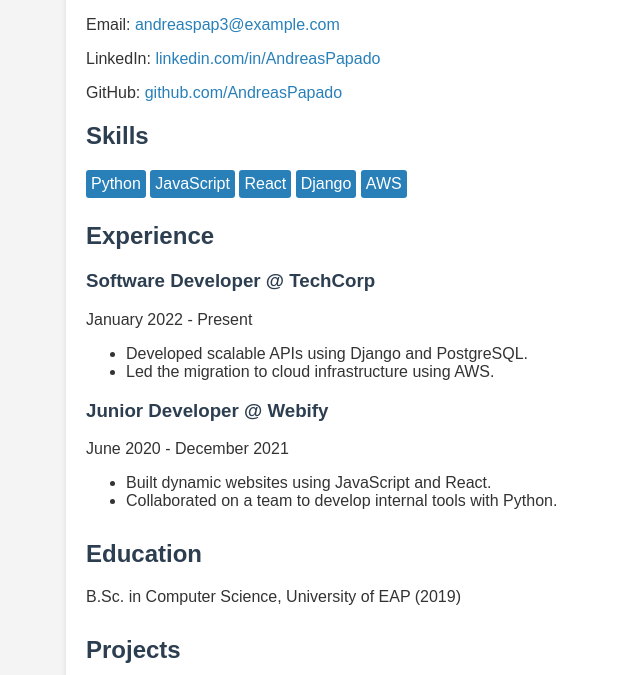
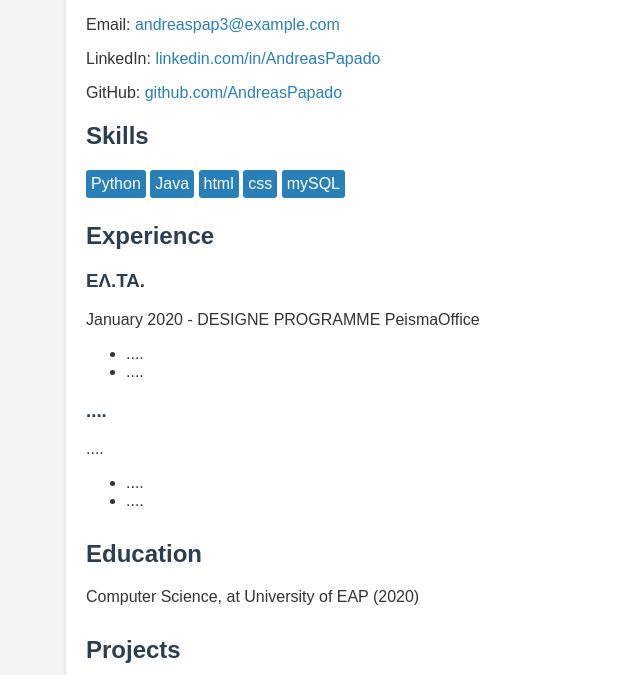
Before and after one commit to PapadoAndreas/Test_repo.md, a plain HTML site: page index.html in a window 1280 px wide. Shown: the part 125-800 px from the top of the page, without its empty margins (42-682 px from the left). Drawn offline with Linux system fonts and the light colour scheme.

Commit message:
Update index.html

```diff
--- a/index.html
+++ b/index.html
@@ -67,41 +67,41 @@
         <div class="skills">
             <ul>
                 <li>Python</li>
-                <li>JavaScript</li>
-                <li>React</li>
-                <li>Django</li>
-                <li>AWS</li>
+                <li>Java</li>
+                <li>html</li>
+                <li>css</li>
+                <li>mySQL</li>
             </ul>
         </div>
 
         <h2>Experience</h2>
         <div class="experience">
-            <h3>Software Developer @ TechCorp</h3>
-            <p>January 2022 - Present</p>
+            <h3>ΕΛ.ΤΑ.</h3>
+            <p>January 2020 - DESIGNE PROGRAMME PeismaOffice</p>
             <ul>
-                <li>Developed scalable APIs using Django and PostgreSQL.</li>
-                <li>Led the migration to cloud infrastructure using AWS.</li>
+                <li>....</li>
+                <li>....</li>
             </ul>
 
-            <h3>Junior Developer @ Webify</h3>
-            <p>June 2020 - December 2021</p>
+            <h3>....</h3>
+            <p>....</p>
             <ul>
-                <li>Built dynamic websites using JavaScript and React.</li>
-                <li>Collaborated on a team to develop internal tools with Python.</li>
+                <li>....</li>
+                <li>....</li>
             </ul>
         </div>
 
         <h2>Education</h2>
         <div class="education">
-            <p>B.Sc. in Computer Science, University of EAP (2019)</p>
+            <p> Computer Science, at  University of EAP (2020)</p>
         </div>
 
         <h2>Projects</h2>
         <div class="projects">
-            <h3><a href="https://github.com/johndoe/mycoolapp" target="_blank">MyCoolApp</a></h3>
+            <h3><a href="https://github.com/PapadoAndreas/test_repo" target="_blank">MyCoolApp</a></h3>
             <p>A web application for managing tasks. Built with Django and React, hosted on AWS.</p>
 
-            <h3><a href="https://github.com/johndoe/datasciencetoolkit" target="_blank">DataScienceToolkit</a></h3>
+            <h3><a href="https://github.com/PapadoAndreas/datasciencetoolkit" target="_blank">DataScienceToolkit</a></h3>
             <p>A Python library for data analysis and visualization. Available as an open-source project.</p>
         </div>
 
```
